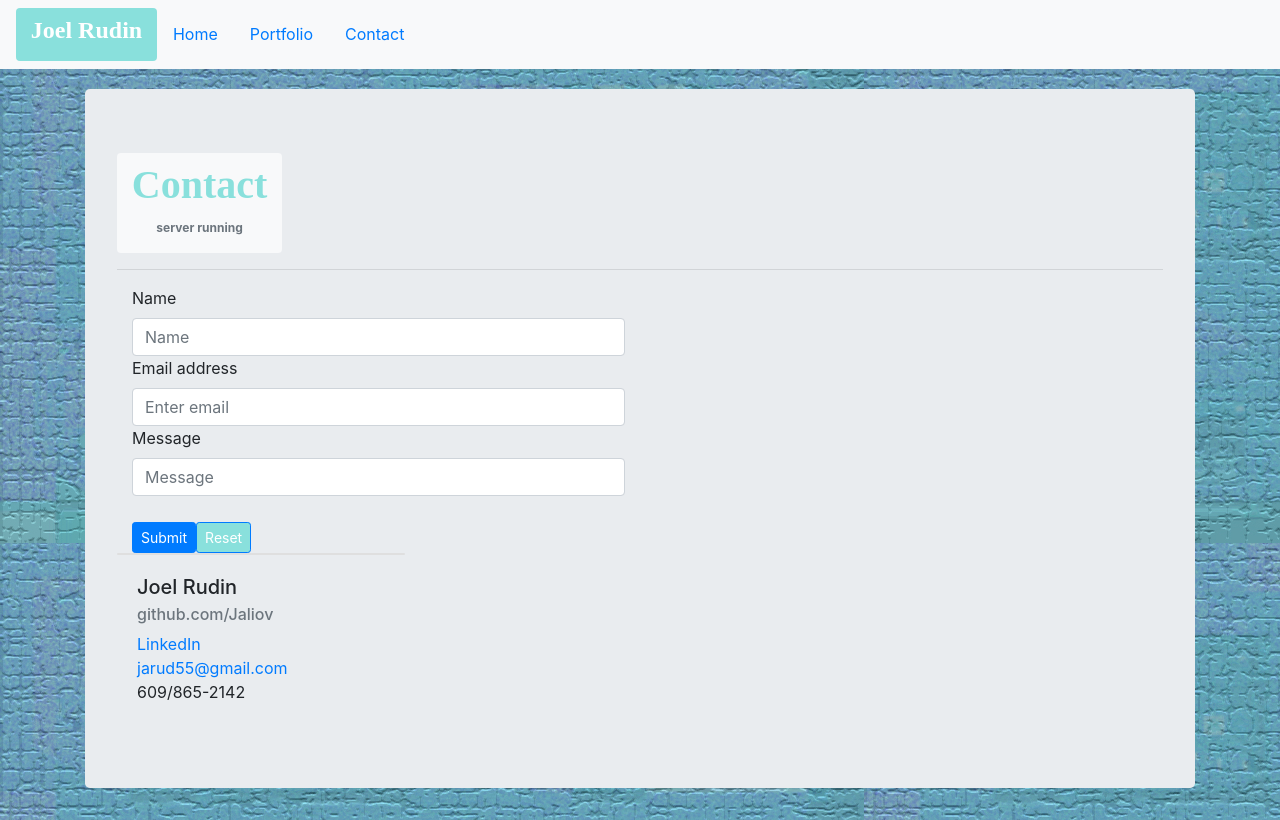
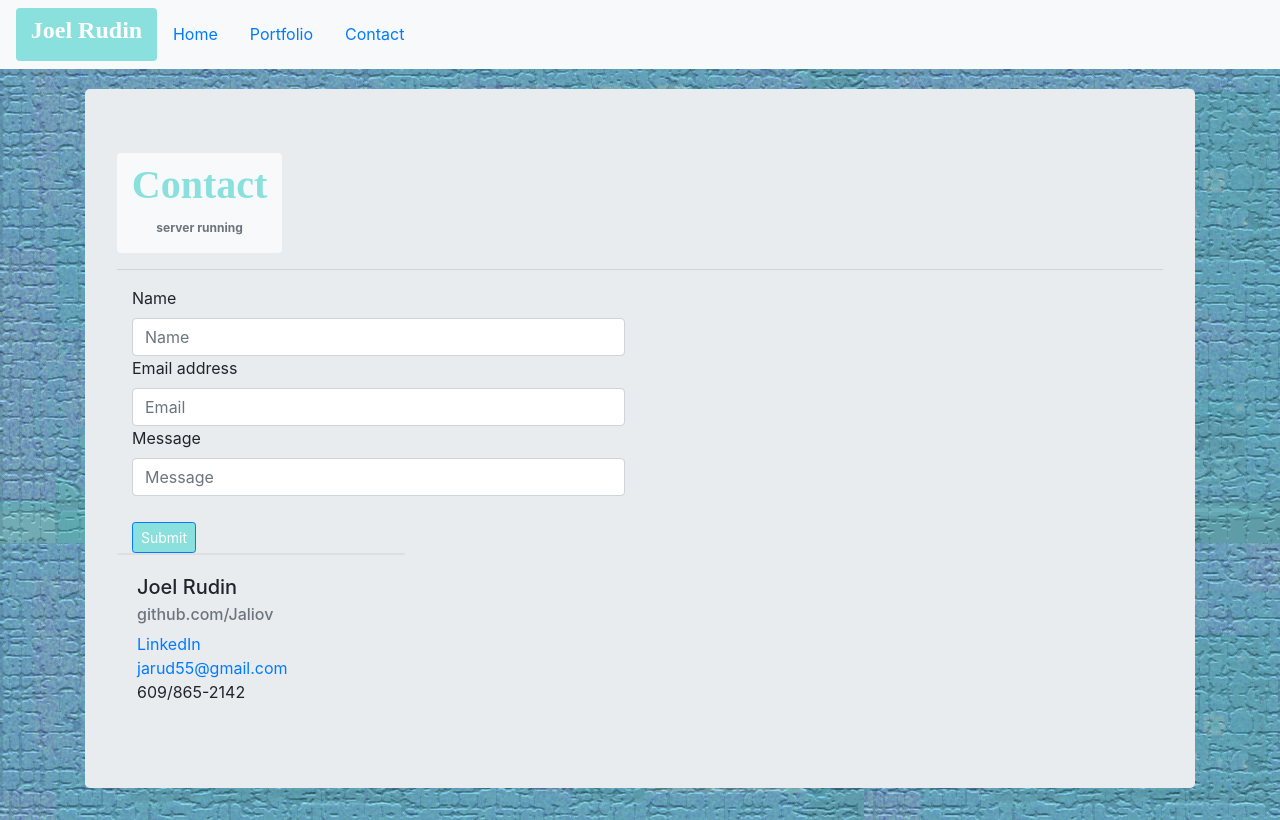
Before and after one commit to Jaliov/React-Portfolio, a React (Create React App) app in the folder client/: page /contact in a window 1280 px wide. Built offline with nearby package versions, Linux system fonts and the light colour scheme.

Commit message:
style/code edits

```diff
--- a/client/src/components/Contact.js
+++ b/client/src/components/Contact.js
@@ -20,9 +20,9 @@ class ContactInfo extends Component {
     this.refreshPage = this.refreshPage.bind(this);
   }
 
-  refreshPage() {
+  refreshPage = () => {
     window.location.reload(false);
-  }
+  };
 
   handleChangeName(event) {
     this.setState({
@@ -60,11 +60,12 @@ class ContactInfo extends Component {
       .then(() => {
         console.log('Data has been sent to the server ');
         alert('Form submitted');
-        window.location.reload(false);
       })
       .catch(() => {
         console.log('Internal server error');
+        alert('Error');
       });
+    this.refreshPage();
   };
 
   render() {
@@ -101,7 +102,7 @@ class ContactInfo extends Component {
                   <Form.Control
                     type='text'
                     name=''
-                    placeholder='Enter email'
+                    placeholder='Email'
                     id='eMail'
                     value={this.email}
                     onChange={this.handleChangeEmail}
@@ -124,19 +125,12 @@ class ContactInfo extends Component {
                 onClick={this.handleClick}
                 variant='primary'
                 size='sm'
-                style={{ marginTop: '10px' }}
-              >
-                Submit
-              </Button>
-              <Button
-                onClick={this.refreshPage}
-                size='sm'
                 style={{
                   marginTop: '10px',
                   backgroundColor: 'rgb(137, 224, 220)',
                 }}
               >
-                Reset
+                Submit
               </Button>
             </Col>
             <Card style={{ width: '18rem' }} />
```
